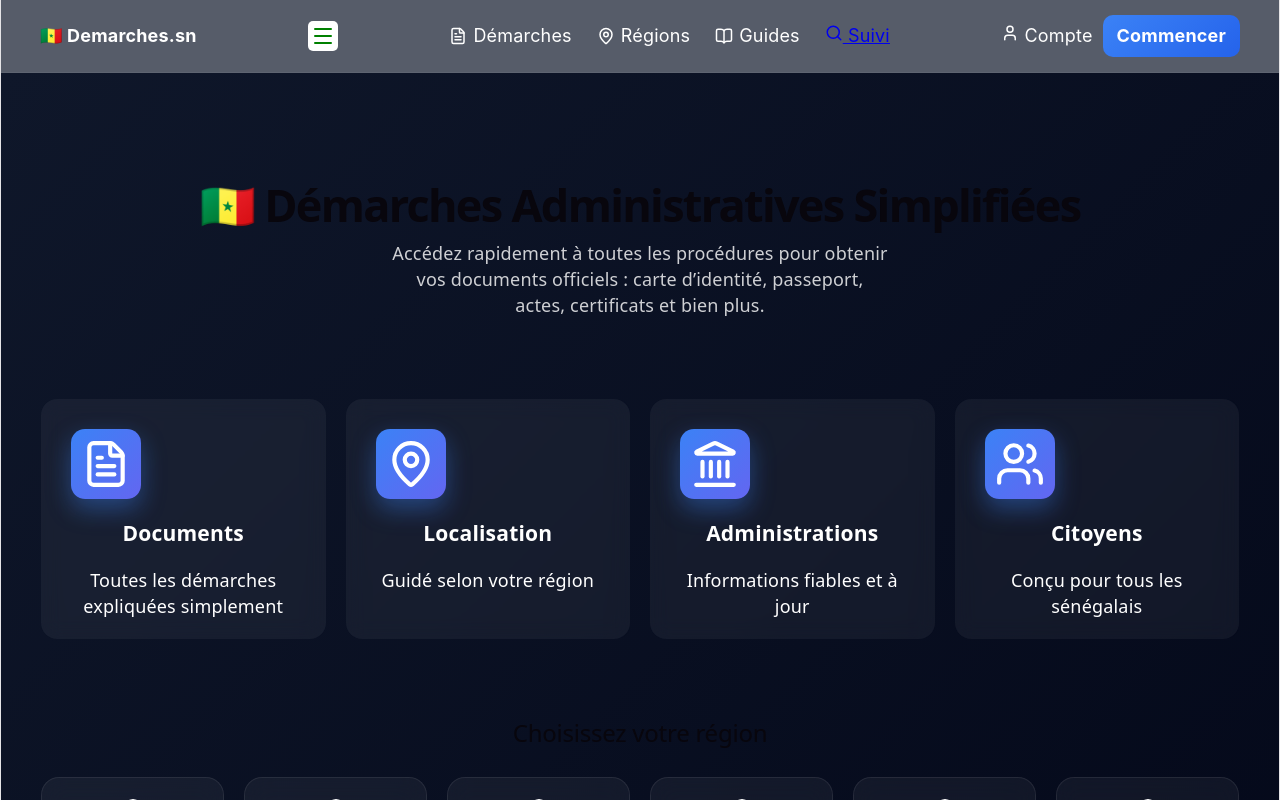
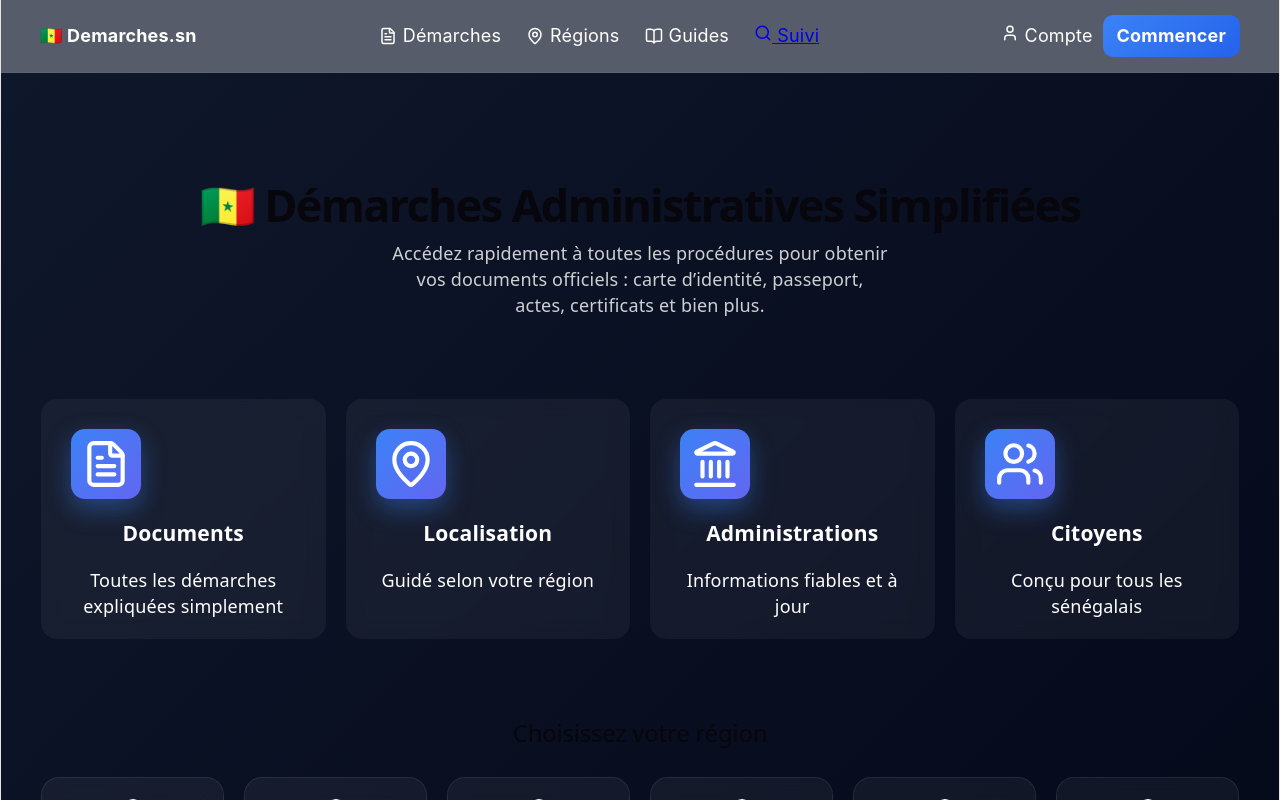
Before and after one commit to MouhamadouGaye/mgaye-life-style, a React (Vite) app in the folder blog-frontend/: page / in a window 1280 px wide. Shown: the top 800 px of the page. Built offline with nearby package versions, Linux system fonts and the light colour scheme.

Commit message:
dev the best sol

```diff
--- a/blog-frontend/src/components/header/Header.tsx
+++ b/blog-frontend/src/components/header/Header.tsx
@@ -86,14 +86,14 @@ export default function Header() {
             backgroundColor: "white",
             top: 75,
             borderRadius: 5,
-            display: "flex",
+
             alignItems: "center",
             justifyContent: "center",
           }}
         >
           <MenuIcon
             color="green"
-            // className="mobile-menu-icon"
+            className="mobile-menu-icon"
             style={{ fontSize: 20 }}
             onClick={() => setMenuOpen(!menuOpen)}
           />
```
